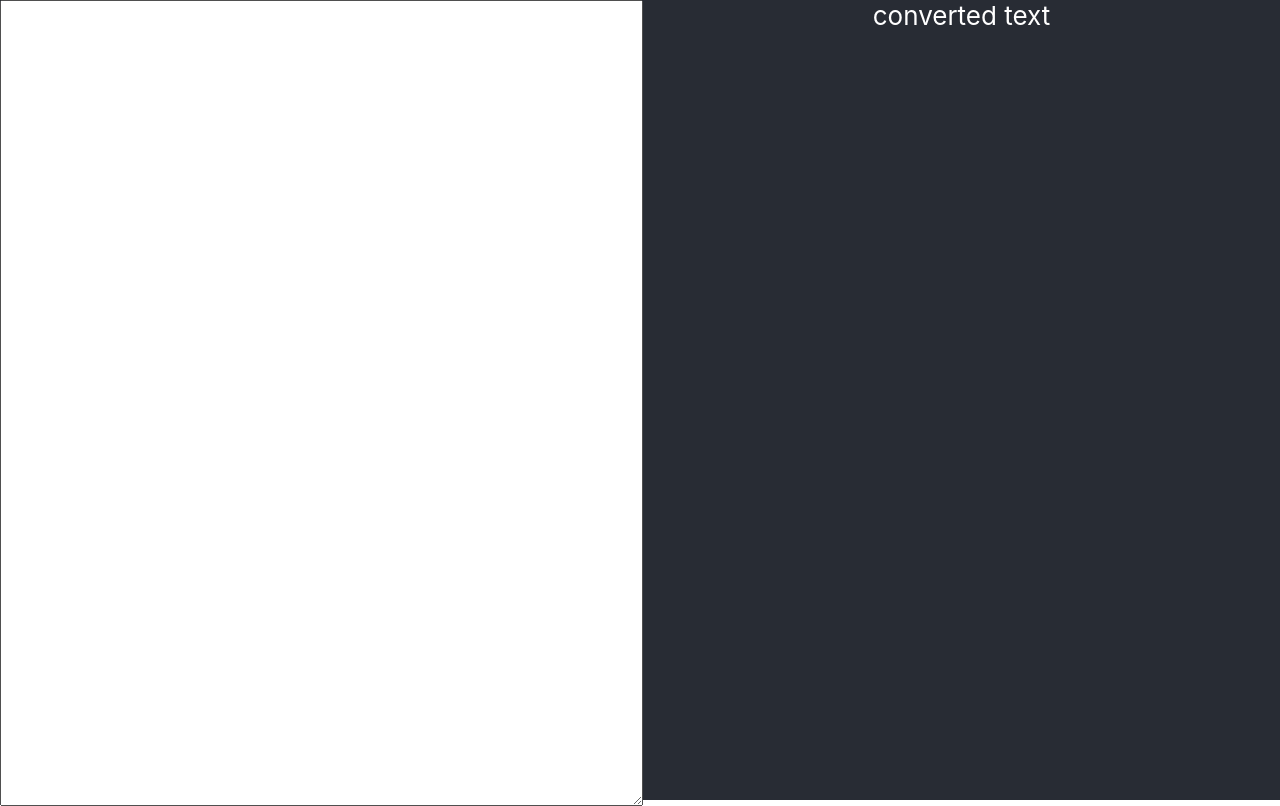
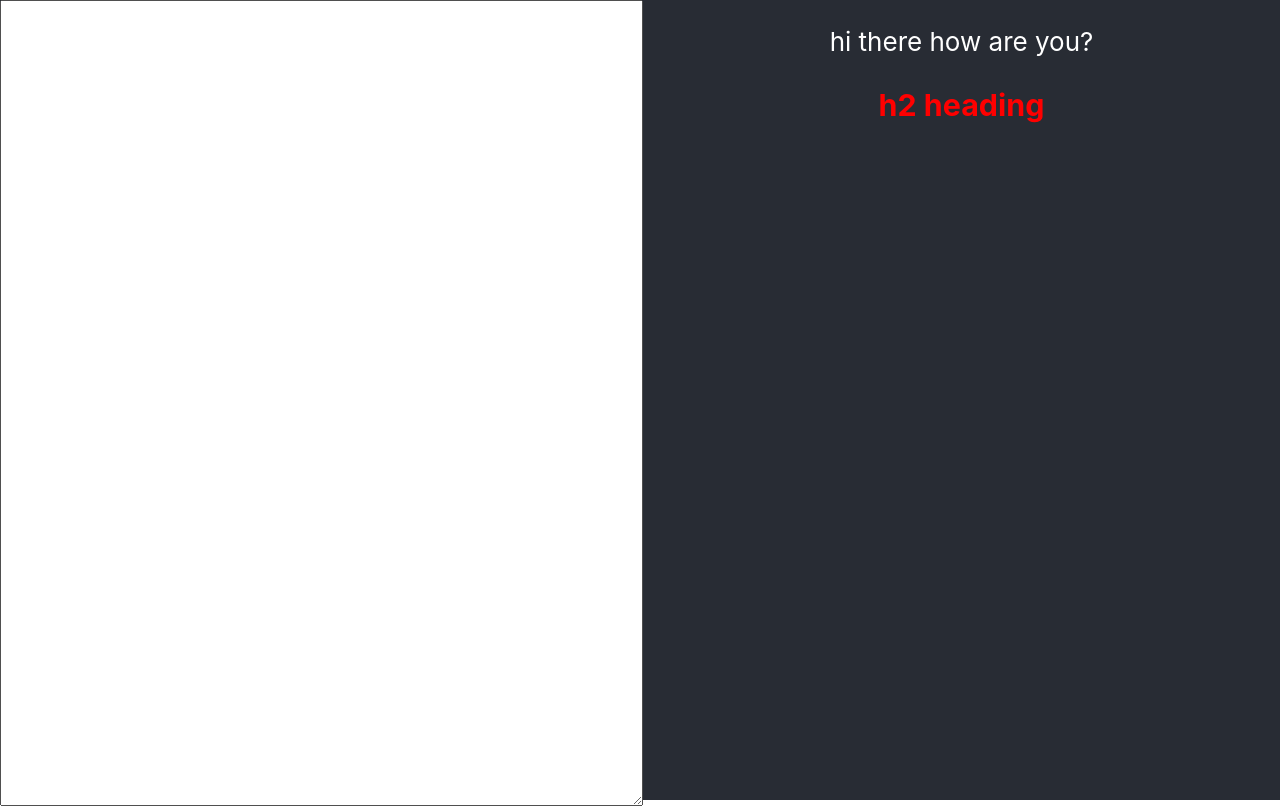
Before and after one commit to kapiljhajhria/markdown-editor, a React (Create React App) app: page / in a window 1280 px wide. Built offline with nearby package versions, Linux system fonts and the light colour scheme.

Commit message:
able to render string as html

```diff
--- a/src/editor/index.js
+++ b/src/editor/index.js
@@ -5,12 +5,24 @@ import React, {useEffect, useState} from 'react';
 export default function Editor(props) {
     const [textAreaValue, setTextAreaValue] = useState("")
 
+    let testString = 'hi there how are you?  <h3 style="color: red"> h2 heading </h3>'
+
+
+    // let testString =
+
+
     function handleChange(e) {
         setTextAreaValue(e.target.value);
     }
 
     function txtToMarkDown(txt) {
-        return txt + "\nconverted text"
+        let res = textAreaValue.replace(/^([#][#] )(.*)/gm, (m,g)=>`{<h2>hi</h2>}`)
+        return res
+    }
+    function htmlDecode(input){
+        var e = document.createElement('div');
+        e.innerHTML = input;
+        return e.childNodes.length === 0 ? "" : e.childNodes[0].nodeValue;
     }
     useEffect(() => {
         console.log("useffect called");
@@ -22,11 +34,11 @@ export default function Editor(props) {
             <textarea className={"txtArea"}
                       value={textAreaValue}
                       onChange={handleChange}
-                      textAreaValue
             />
 
             <div className="txtOutput">
-                {txtToMarkDown(textAreaValue)}
+                {/*<div dangerouslySetInnerHTML={{ __html: htmlDecode(testString) }} />*/}
+                {React.createElement("p", {dangerouslySetInnerHTML: {__html: testString}})}
             </div>
         </div>
     )
```
